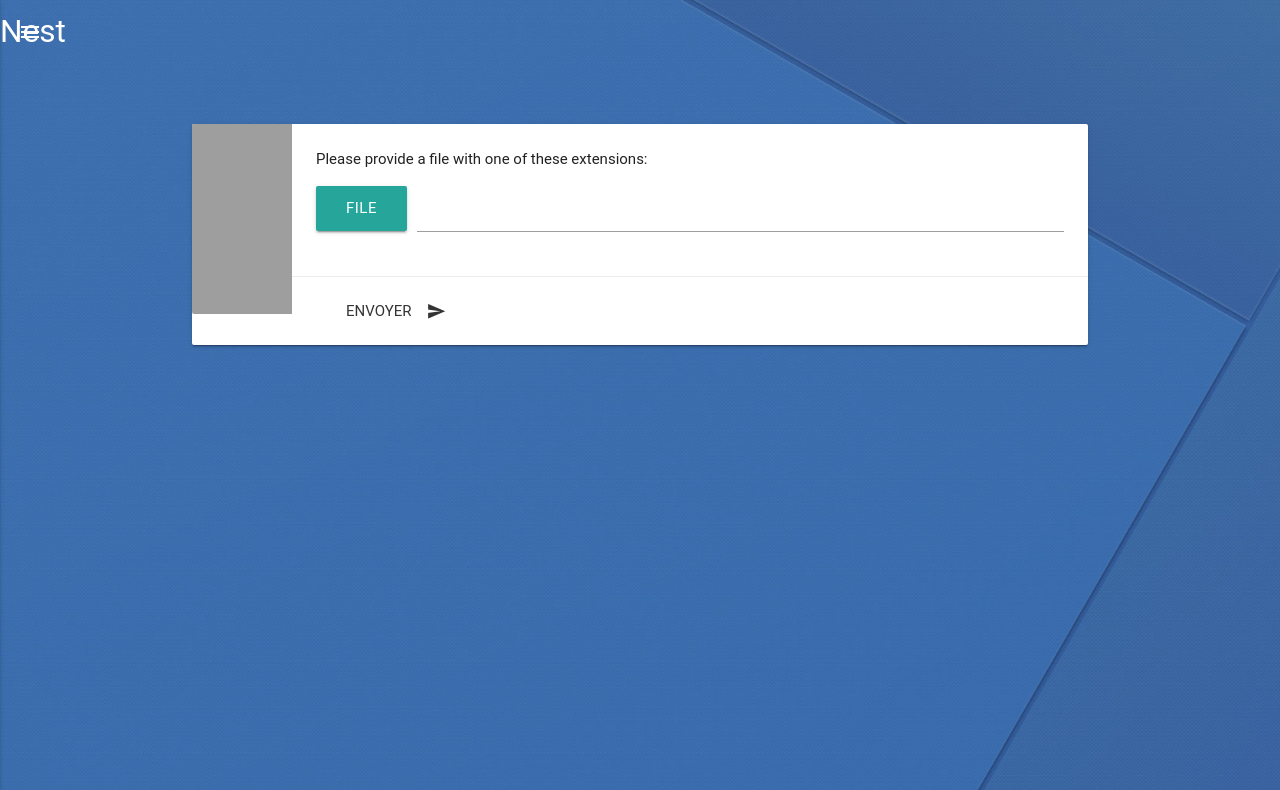
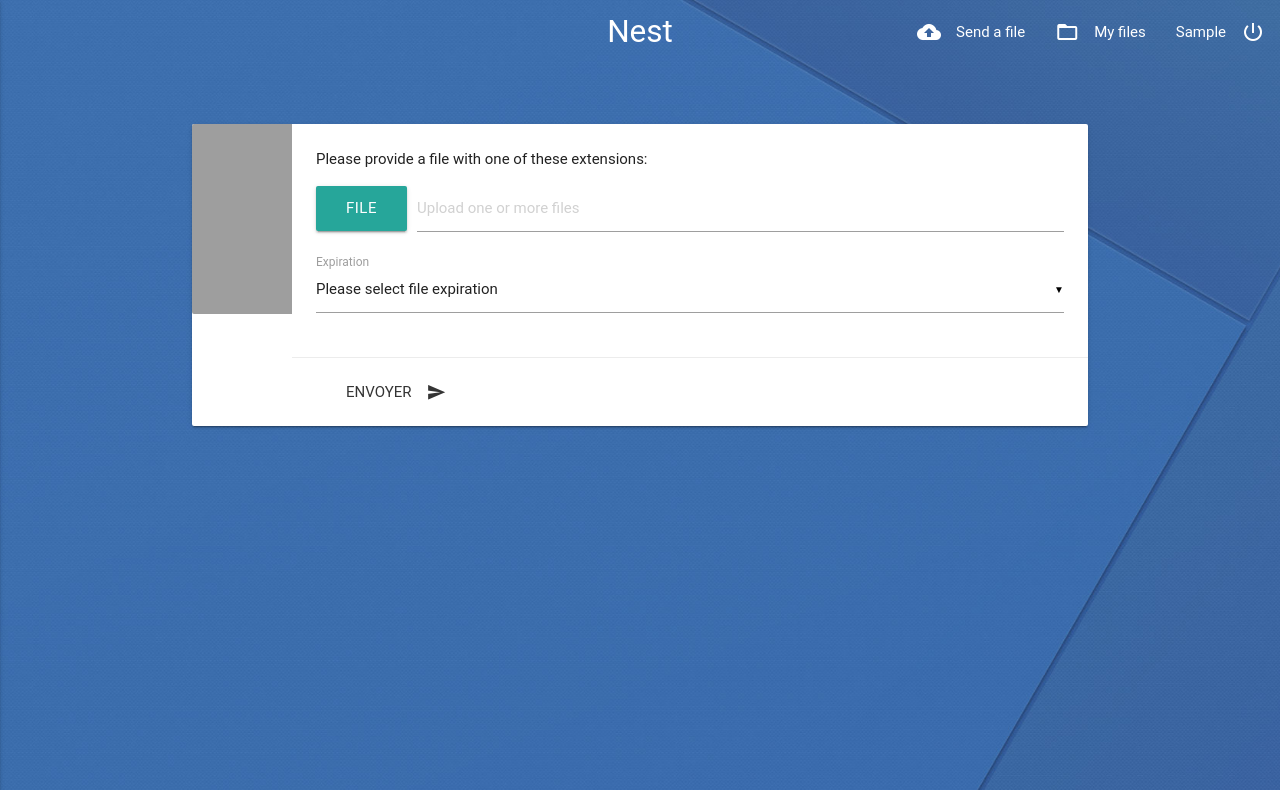
Before and after one commit to pygillier/nest, a Flask app: page / in a window 1280 px wide. Shown: the top 790 px of the page. Run offline with Flask 2, Linux system fonts and the light colour scheme; the visitor is signed in with stand-in values (Sample User, id 1); data comes from the database, SQL or seed files in the repository; parts of the project's set-up code (start-up, migrations or seed data) failed here and were passed over; some libraries are stand-ins or nearby versions; some web fonts are replaced; grey boxes are pictures that could not be loaded.

Commit message:
Various updates

```diff
--- a/nest/home/templates/index.html
+++ b/nest/home/templates/index.html
@@ -13,13 +13,23 @@
                         <div class="file-field input-field">
                           <div class="btn">
                             <span>File</span>
-                            <input type="file" name="file">
+                            <input type="file" name="file" required>
                           </div>
                           <div class="file-path-wrapper">
-                            <input class="file-path validate" type="text">
+                            <input class="file-path validate" required type="text" placeholder="Upload one or more files">
                           </div>
                         </div>
-                    </p>
+                        <div class="input-field">
+                            <label for="expiry" style="display: none;">Expiration</label>
+                            <select name="expiry" id="expiry">
+                              <option value="" disabled selected>Please select file expiration</option>
+                              <option value="1">No expiration</option>
+                              <option value="2">After 1 week</option>
+                              <option value="3">After 1 month</option>
+                              <option value="3">After 1 year</option>
+                            </select>
+                            <label>Expiration</label>
+                        </div>
                 </div>
                 <div class="card-action align-right">
                     <button type="submit" class="waves-effect waves-teal btn-flat">
--- a/nest/home/views.py
+++ b/nest/home/views.py
@@ -8,11 +8,13 @@ from flask_login import login_required
 
 
 @home.route('/')
+@login_required
 def index():
     return render_template("index.html")
 
 
 @home.route('/upload', methods=['GET', 'POST'])
+@login_required
 def upload_file():
     if request.method == 'POST':
         # check if the post request has the file part
@@ -35,9 +37,12 @@ def upload_file():
             )
             flash("Your file has been uploaded successfully!")
             return redirect(url_for('home.list_uploaded_files'))
+    else:
+        return render_template('index.html')
 
 
 @home.route('/delete/<name>')
+@login_required
 def delete_file(name):
     boto.clients['s3'].delete_object(
         Bucket=current_app.config['S3_BUCKET'],
--- a/nest/login/templates/forbidden.html
+++ b/nest/login/templates/forbidden.html
@@ -4,11 +4,11 @@
         <div class="col s6 offset-s3">
           <div class="card white">
             <div class="card-content">
-              <span class="card-title">Access forbidden</span>
-              <p>Unfortunately, you don't have access to this page. You can try to login.</p>
+              <span class="card-title">Authentication required</span>
+              <p>In order to use this application, you must be signed-in using your Google account.</p>
             </div>
             <div class="card-action">
-              <a href="{{ url_for('login') }}">Login</a>
+              <a href="{{ url_for('login.login') }}">Sign in</a>
             </div>
           </div>
         </div>
--- a/nest/login/views.py
+++ b/nest/login/views.py
@@ -29,7 +29,8 @@ def unauthorized():
 @login_required
 def logout():
     logout_user()
-    return redirect(url_for('index'))
+    flash("You have been disconnected!")
+    return redirect(url_for('home.index'))
 
 
 @login.route('/login', methods=['GET', 'POST'])
@@ -51,14 +52,15 @@ def login():
             if user is None:
                 user = User(email=result.user.email,
                             username=result.user.email.split('@')[0],
-                            picture=result.user.picture)
+                            picture=result.user.picture,
+                            first_name=result.user.first_name)
                 db.session.add(user)
                 db.session.commit()
             login_user(user, remember=True)
 
         # The rest happens inside the template.
         flash("Welcome %s!" % result.user.name)
-        return redirect(url_for('index'))
+        return redirect(url_for('home.index'))
 
     # Don't forget to return the response.
     return response
--- a/nest/models.py
+++ b/nest/models.py
@@ -11,11 +11,13 @@ class User(db.Model, UserMixin):
     username = db.Column(db.String(80), unique=True)
     email = db.Column(db.String(120), unique=True)
     picture = db.Column(db.String(120))
+    first_name = db.Column(db.String(120))
 
-    def __init__(self, username, email, picture):
+    def __init__(self, username, email, picture, first_name):
         self.username = username
         self.email = email
         self.picture = picture
+        self.first_name = first_name
 
     def __repr__(self):
         return '<User %r>' % self.username
--- a/nest/static/main.js
+++ b/nest/static/main.js
@@ -2,3 +2,6 @@
  * Created by pierre-yves on 22/04/17.
  */
   $(".button-collapse").sideNav();
+  $(document).ready(function() {
+    $('select').material_select();
+  });
--- a/nest/templates/_header.html
+++ b/nest/templates/_header.html
@@ -1,8 +1,18 @@
 <header>
     <nav class="transparent z-depth-0">
         <div class="nav-wrapper">
-            <a href="{{ url_for("home.index") }}" class="brand-logo">Nest</a>
-            <a href="#" data-activates="slide-out" class="button-collapse show-on-large"><i class="material-icons">menu</i></a>
+            <a href="{{ url_for("home.index") }}" class="brand-logo center">Nest</a>
+            <a href="#" data-activates="slide-out" class="button-collapse hide-on-large"><i class="material-icons">menu</i></a>
+            {% if current_user.is_authenticated %}
+            <ul class="right hide-on-med-and-down">
+                <li><a href="{{ url_for("home.index") }}"><i class="material-icons left">cloud_upload</i>Send a file</a></li>
+                <li><a href="{{ url_for("home.list_uploaded_files") }}"><i class="material-icons left">folder_open</i>My files</a></li>
+                <li>
+                    <a href="{{ url_for('login.logout') }}" title="Logout">
+                        <i class="material-icons right">power_settings_new</i>
+                        {{ current_user.first_name }}</a></li>
+            </ul>
+            {% endif %}
         </div>
     </nav>
 </header>
--- a/nest/templates/_sidenav.html
+++ b/nest/templates/_sidenav.html
@@ -4,9 +4,9 @@
         <img src="{{ url_for('static', filename='images/office.jpg') }}">
       </div>
         {% if current_user.is_authenticated %}
-      <a href="#!user"><img class="circle" src="{{ current_user.picture }}"></a>
-      <a href="#!name"><span class="white-text name">{{ current_user.username }}</span></a>
-      <a href="#!email"><span class="white-text email">{{ current_user.email }}</span></a>
+      <a><img class="circle" src="{{ current_user.picture }}"></a>
+      <a><span class="white-text name">{{ current_user.username }}</span></a>
+      <a><span class="white-text email">{{ current_user.email }}</span></a>
         {% endif %}
     </div></li>
     {% if current_user.is_authenticated %}
```
Also changed, not shown: nest/__init__.py (+14 -1 lines), nest/templates/notfound.html (added, +14 -0 lines).
